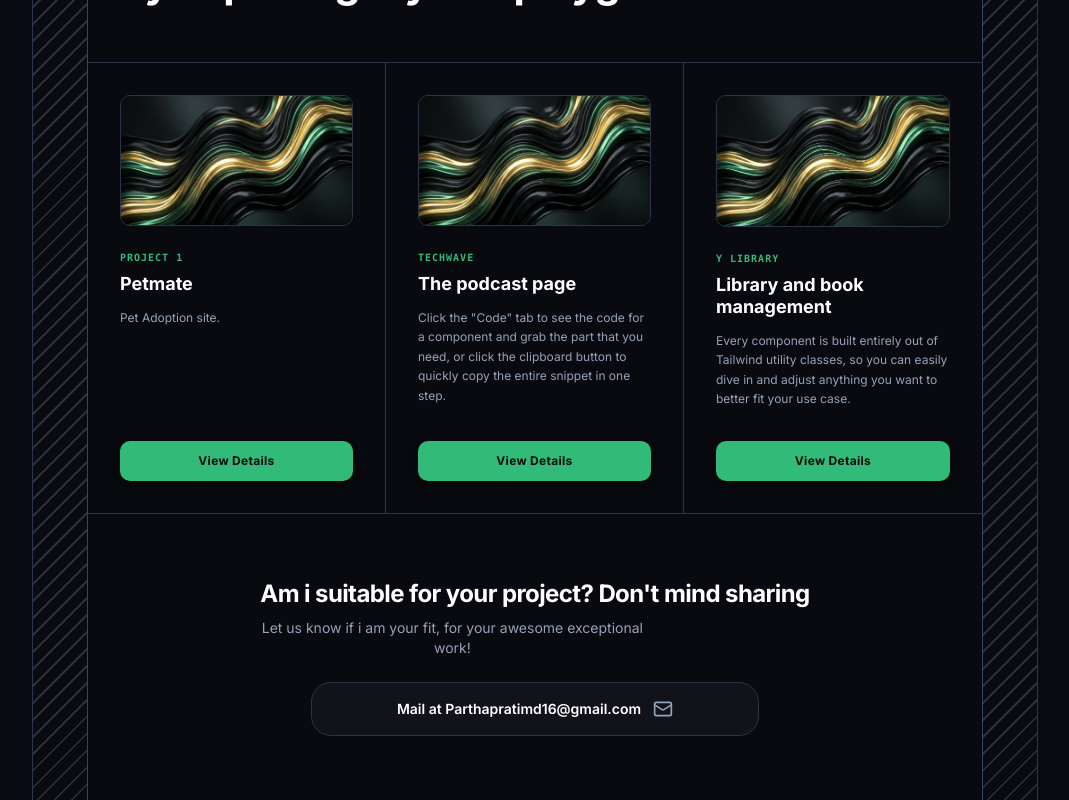
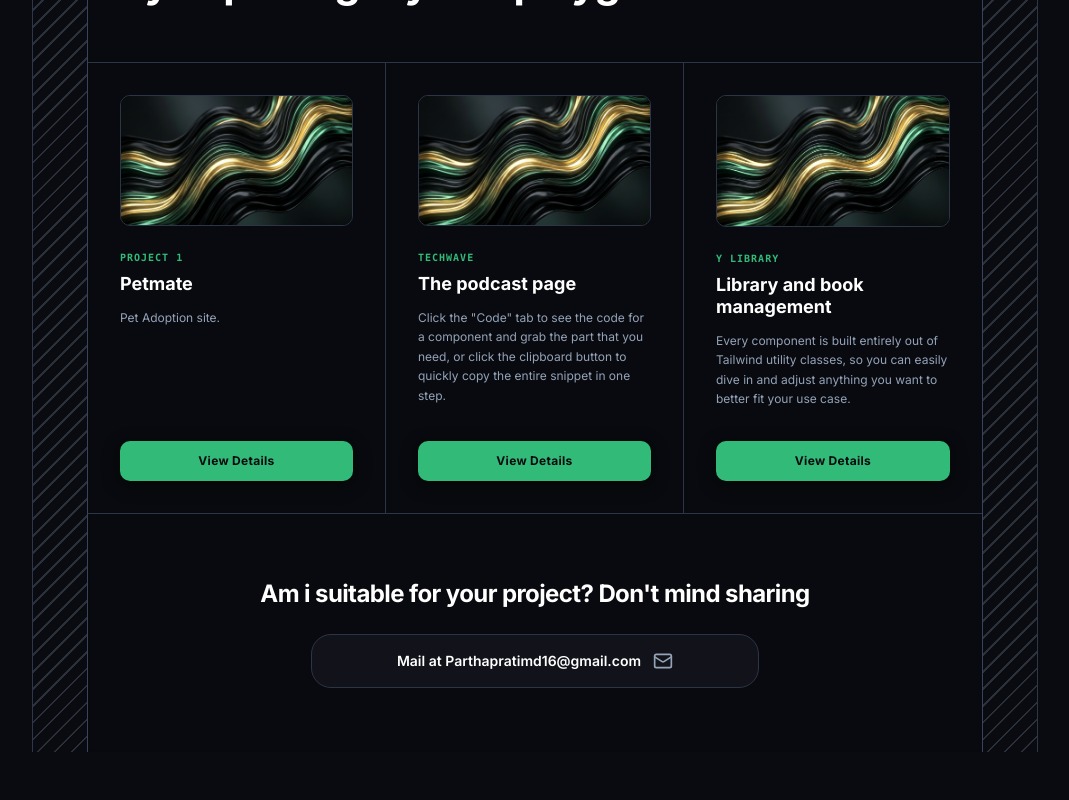
Before and after one commit to parthaprd/Portfolio, a Next.js app: page / in a window 1280 px wide. Shown: the part 1226-2026 px from the top of the page, without its empty margins (105-1174 px from the left). After the commit the page ends 1978 px from the top, so only its background shows below. Built offline with nearby package versions, Linux system fonts and the light colour scheme.

Commit message:
update mail

```diff
--- a/app/page.js
+++ b/app/page.js
@@ -281,9 +281,6 @@ export default function PortfolioPage() {
             <h3 className="text-xl md:text-2xl font-bold tracking-tight text-white font-sans">
               Am i suitable for your project? <br className="md:hidden" /> Don't mind sharing
             </h3>
-            <p className="text-sm font-normal text-foreground-secondary max-w-sm">
-              Let us know if i am your fit, for your awesome exceptional work!
-            </p>
           </div>
 
           {/* Dynamic envelope card button */}
```
